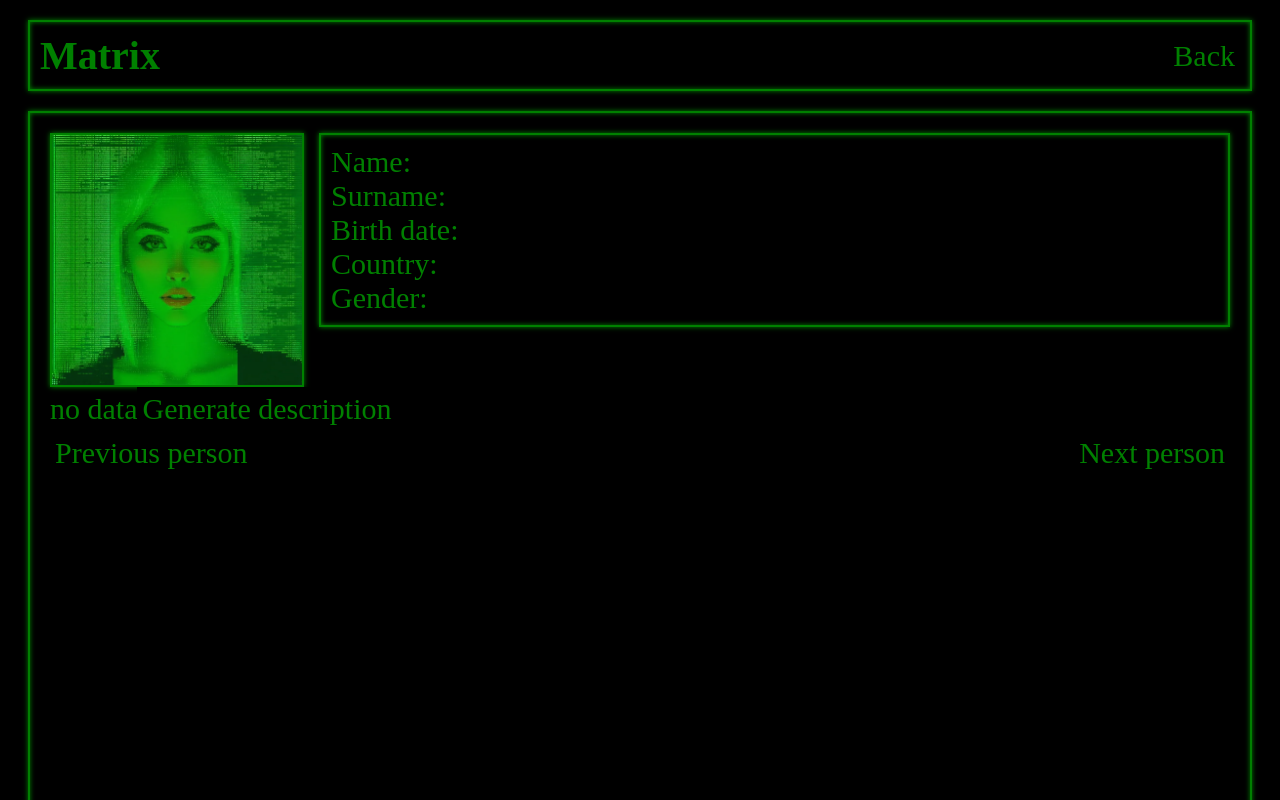
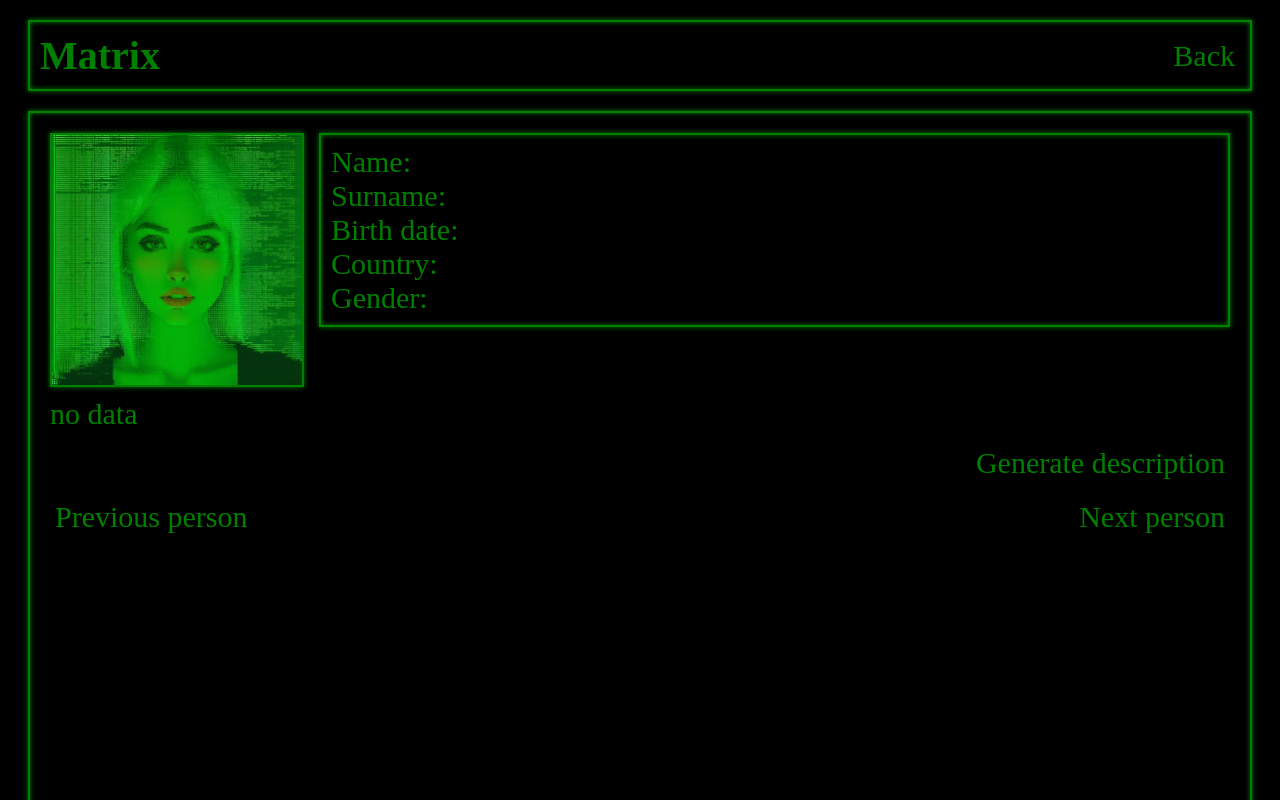
Before and after one commit to MaratSalakh/matrix_app, a Next.js app: page /profile in a window 1280 px wide. Shown: the top 800 px of the page. Built offline with nearby package versions, Linux system fonts and the light colour scheme; no server answers; a web font is replaced by a local one.

Commit message:
add classnames prop

```diff
--- a/src/components/ui/ContentBlockUI/ContentBlockUI.tsx
+++ b/src/components/ui/ContentBlockUI/ContentBlockUI.tsx
@@ -1,8 +1,12 @@
 import { ReactNode } from "react";
 import styles from "./ContentBlockUI.module.css";
+import cn from "classnames";
 
-export const ContentBlockUI = (props: { children: ReactNode }) => {
-  const { children } = props;
+export const ContentBlockUI = (props: {
+  className?: string;
+  children: ReactNode;
+}) => {
+  const { children, className } = props;
 
-  return <div className={styles.contentBlock}>{children}</div>;
+  return <div className={cn(styles.contentBlock, className)}>{children}</div>;
 };
```
